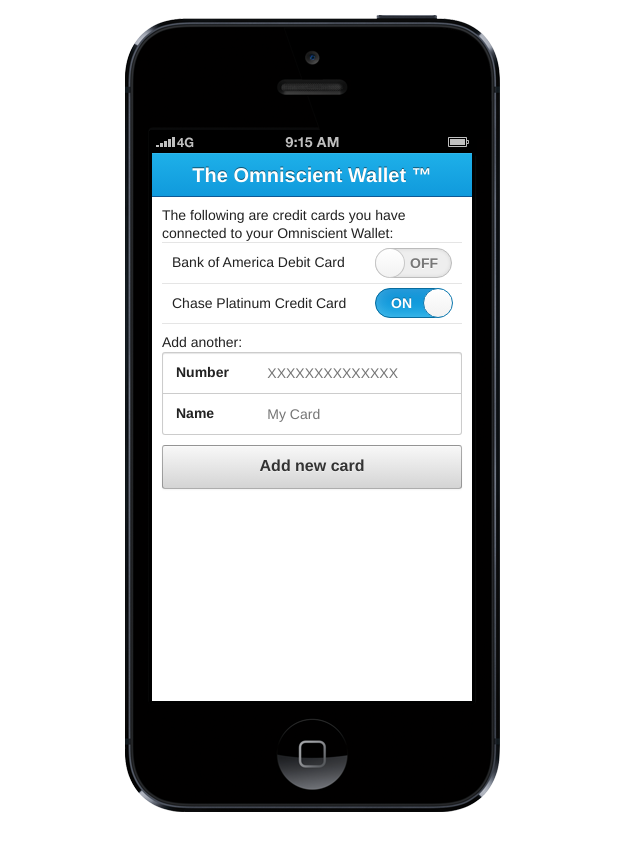
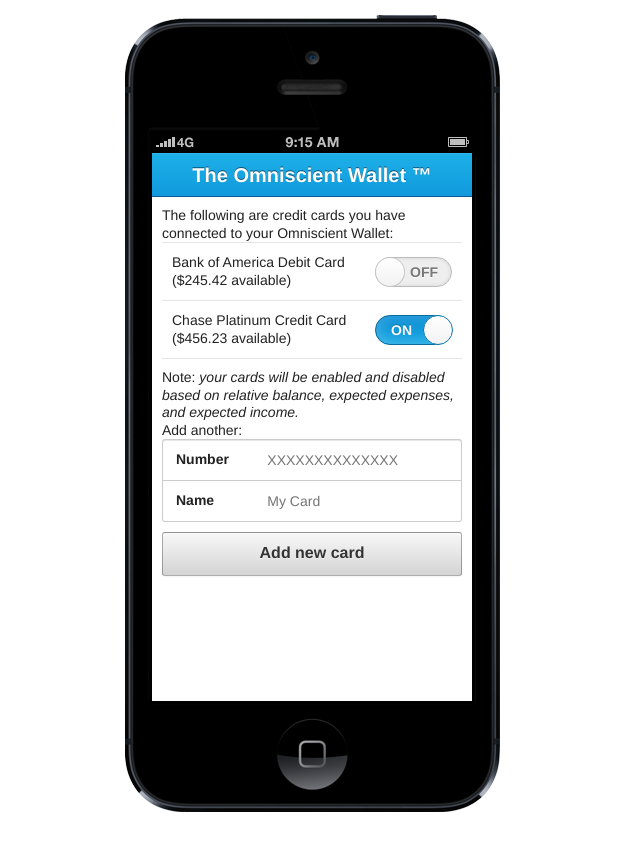
Before and after one commit to parkr/automated-mobile-interactions, a Jekyll site: the page built from omniscient_wallet.html, in a window 1280 px wide. Shown: the top 851 px of the page, without its empty margins (0-640 px from the left). Built offline with Jekyll 4.4.1, drawn with Linux system fonts in a browser that asks for light colours.

Commit message:
Some improvements

```diff
--- a/omniscient_wallet.html
+++ b/omniscient_wallet.html
@@ -1,6 +1,7 @@
 ---
 layout: ratchet
 title: The Omniscient Wallet
+info:
 ---
 
 <header class="bar-title">
@@ -14,18 +15,21 @@
     </p>
     <ul class="list" id="list-of-ccs">
       <li>
-        Bank of America Debit Card
+        Bank of America Debit Card ($245.42 available)
         <div class="toggle">
           <div class="toggle-handle"></div>
         </div>
       </li>
       <li>
-        Chase Platinum Credit Card
+        Chase Platinum Credit Card ($456.23 available)
         <div class="toggle active">
           <div class="toggle-handle"></div>
         </div>
       </li>
     </ul>
+
+    <p>Note: <em>your cards will be enabled and disabled based on relative
+      balance, expected expenses, and expected income.</em></p>
 
     <p>Add another:</p>
 
```
